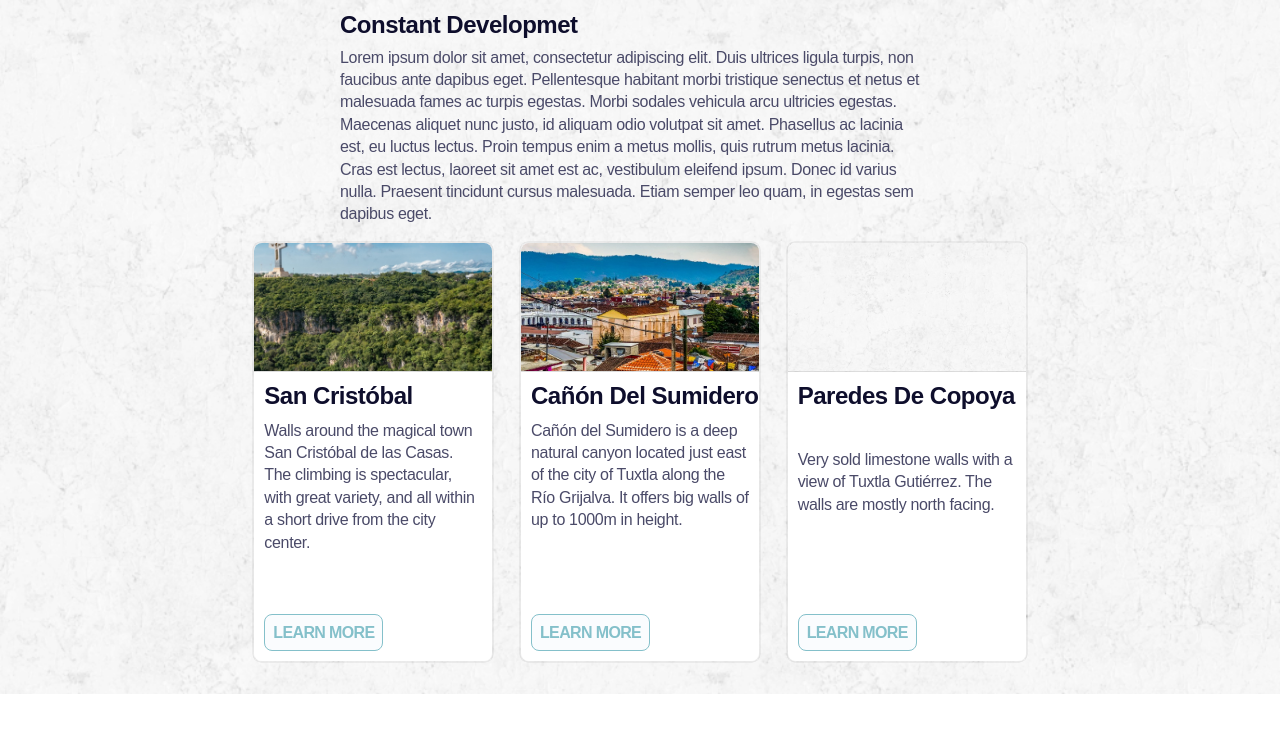
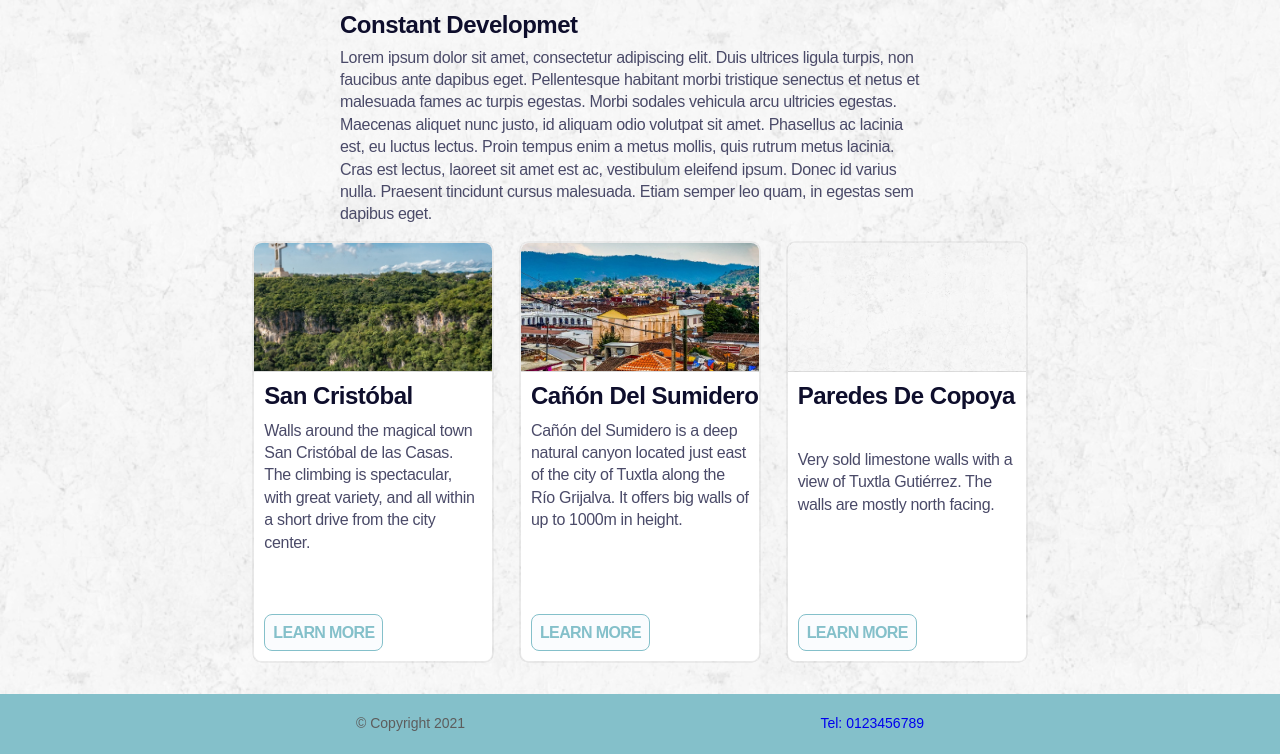
Before and after one commit to sjblurton/vertigo-in-gatsby, a Gatsby site: page / in a window 1280 px wide. Shown: the part 3379-4133 px from the top of the page. Before the commit the page ends 4073 px from the top, so only its background shows below. Built offline with nearby package versions, Linux system fonts and the light colour scheme; Gatsby itself is replaced by a stand-in of ours.

Commit message:
home screen done

```diff
--- a/src/components/home/climbing/styles/climbing.js
+++ b/src/components/home/climbing/styles/climbing.js
@@ -43,8 +43,15 @@ export const Grid = styled.div`
   padding: 16px 0;
   width: 90%;
   max-width: 800px;
-  @media (max-width: 600px) {
-    justify-content: center;
+  @media (max-width: 825px) {
+    height: 900px;
+    align-content: space-between;
+  }
+  @media (max-width: 570px) {
+    flex-direction: column;
+    align-items: center;
+    justify-content: space-between;
     height: 1350px;
+    align-content: center;
   }
 `
--- /dev/null
+++ b/src/components/layout/footer.js
@@ -0,0 +1,23 @@
+import React from "react"
+import {
+  CopyrightContainer,
+  SmallText,
+  TextContainer,
+  Wrapper,
+} from "./styles/footer"
+
+const Footer = () => {
+  const year = new Date().getFullYear()
+  return (
+    <Wrapper>
+      <TextContainer>
+        <SmallText>&copy; Copyright {year}</SmallText>
+        <SmallText>
+          <a href="tel:+123456789">tel: 0123456789</a>
+        </SmallText>
+      </TextContainer>
+    </Wrapper>
+  )
+}
+
+export default Footer
--- a/src/components/layout/layout.js
+++ b/src/components/layout/layout.js
@@ -6,6 +6,7 @@ import { ThemeProvider } from "styled-components"
 import FontStyles from "./styles/fontStyles"
 import Header from "./header"
 import { LanguageProvider } from "../../context/languageContext"
+import Footer from "./footer"
 
 const Layout = ({ children }) => {
   return (
@@ -16,6 +17,7 @@ const Layout = ({ children }) => {
           <GlobalStyle />
           <Header />
           <main>{children}</main>
+          <Footer />
         </LanguageProvider>
       </ThemeProvider>
     </>
--- /dev/null
+++ b/src/components/layout/styles/footer.js
@@ -0,0 +1,31 @@
+import styled from "styled-components/macro"
+
+export const Wrapper = styled.footer`
+  background-color: ${props => props.theme.color.primary};
+  display: flex;
+  flex-direction: row;
+  justify-content: space-evenly;
+  align-items: center;
+  padding: 20px 0px;
+  width: 100%;
+  height: 60px;
+  z-index: 999;
+  @media (max-width: 750px) {
+    padding: 0px;
+  }
+`
+export const TextContainer = styled.div`
+  display: flex;
+  flex-direction: row;
+  justify-content: space-between;
+  align-items: center;
+  width: 100%;
+  max-width: 600px;
+  padding: 0 16px;
+`
+
+export const SmallText = styled.p`
+  ${props => props.theme.text.small};
+  color: ${props => props.theme.color.subtle};
+  text-transform: capitalize;
+`
```
